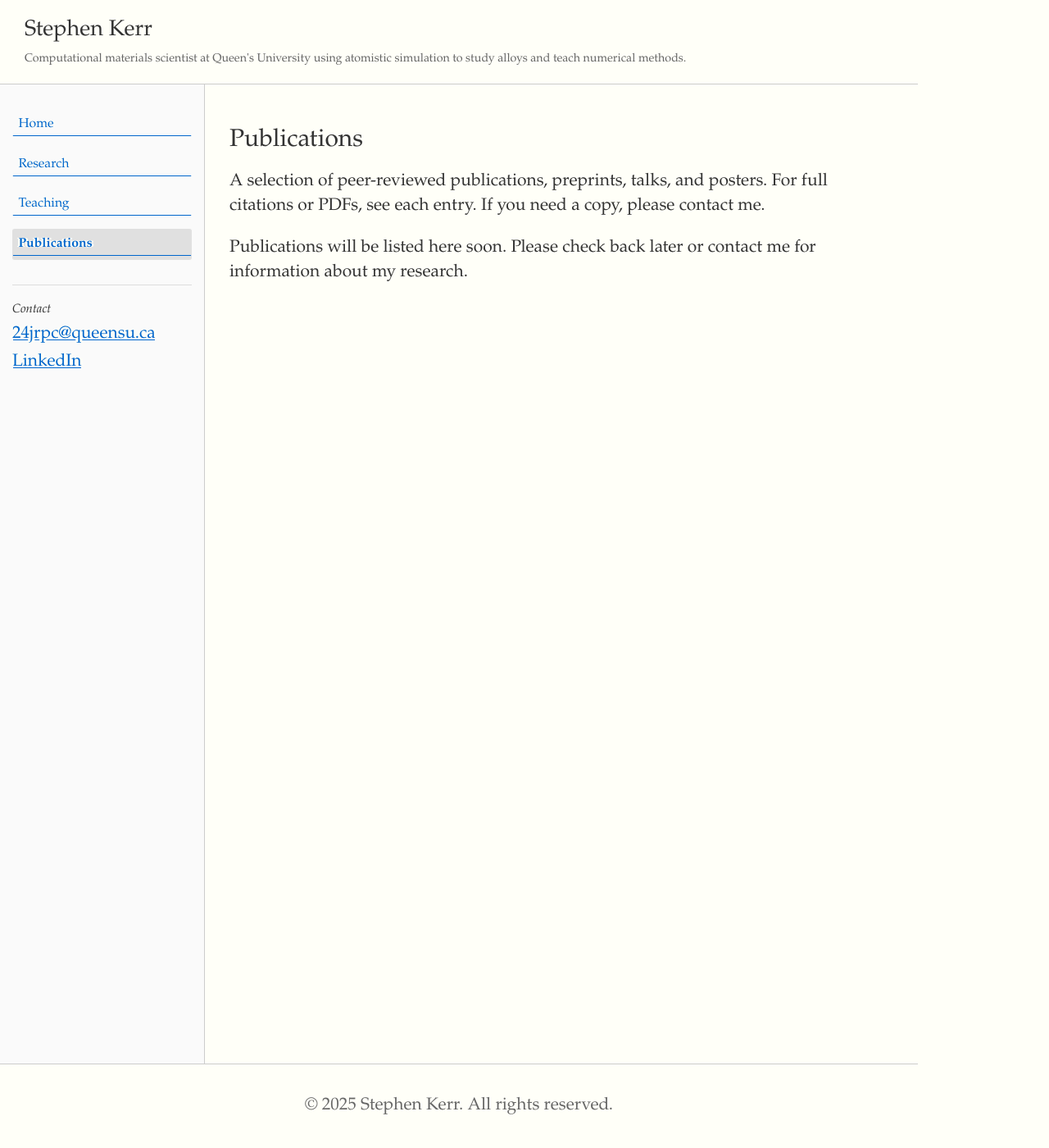
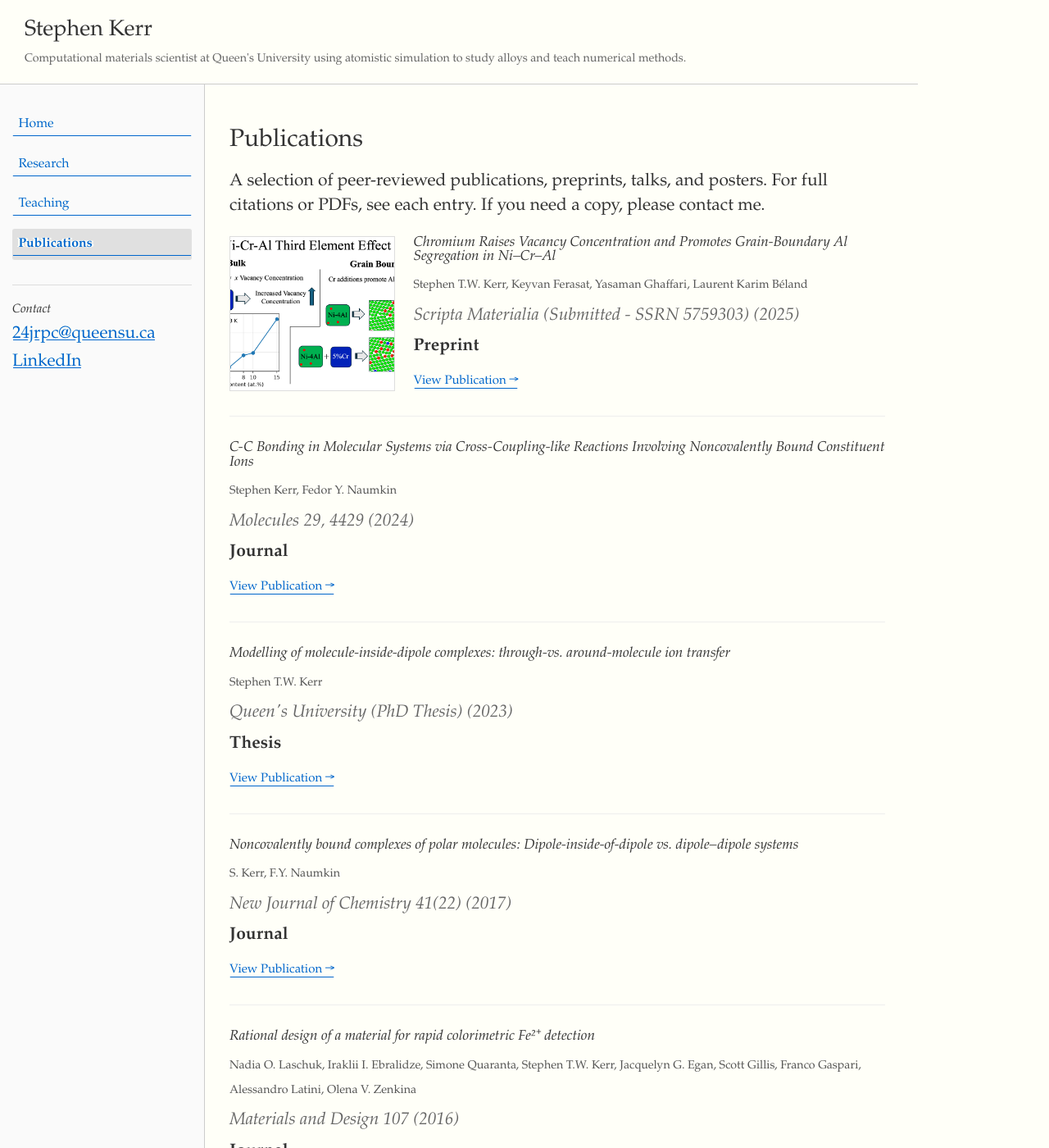
Before and after one commit to Kerrator/WinterAtomics, a Jekyll site: the page built from publications.md, in a window 1280 px wide and 1400 px high. Shown: the whole window at 82% size. Built offline with Jekyll 4.4.1, drawn with Linux system fonts in a browser that asks for light colours; some of the changed text lies outside the part shown.

Commit message:
update 2

```diff
--- a/_data/publications.yml
+++ b/_data/publications.yml
@@ -1,19 +1,38 @@
 # Publications
-# Add your publications here using the format below:
-#
-# - title: "Paper Title"
-#   authors: "Author 1, Author 2, Author 3"
-#   year: 2024
-#   venue: "Conference or Journal Name"
-#   link: "https://example.com/paper-link"
-#   image: "/assets/images/pub-2024-example.png"
-#   type: "journal"  # Options: journal, conference, preprint, poster, talk
-#
-# Example:
-# - title: "Sample Research Paper"
-#   authors: "Stephen Kerr, Co-Author Name"
-#   year: 2024
-#   venue: "International Conference on Example"
-#   link: "https://example.com/sample-paper"
-#   image: "/assets/images/sample-paper.png"
-#   type: "conference"
+# Peer-reviewed publications, preprints, talks, and posters
+
+- title: "Chromium Raises Vacancy Concentration and Promotes Grain-Boundary Al Segregation in Ni–Cr–Al"
+  authors: "Stephen T.W. Kerr, Keyvan Ferasat, Yasaman Ghaffari, Laurent Karim Béland"
+  year: 2025
+  venue: "Scripta Materialia (Submitted - SSRN 5759303)"
+  link: "/assets/pdfs/kerr-2025-scripta-cr-vacancy.pdf"
+  image: "/assets/images/graphical-abstract-cr-vacancy.png"
+  type: "preprint"
+
+- title: "C-C Bonding in Molecular Systems via Cross-Coupling-like Reactions Involving Noncovalently Bound Constituent Ions"
+  authors: "Stephen Kerr, Fedor Y. Naumkin"
+  year: 2024
+  venue: "Molecules 29, 4429"
+  link: "/assets/pdfs/kerr-2024-molecules-c-c-bonding.pdf"
+  type: "journal"
+
+- title: "Modelling of molecule-inside-dipole complexes: through-vs. around-molecule ion transfer"
+  authors: "Stephen T.W. Kerr"
+  year: 2023
+  venue: "Queen's University (PhD Thesis)"
+  link: "/assets/pdfs/kerr-thesis.pdf"
+  type: "thesis"
+
+- title: "Noncovalently bound complexes of polar molecules: Dipole-inside-of-dipole vs. dipole–dipole systems"
+  authors: "S. Kerr, F.Y. Naumkin"
+  year: 2017
+  venue: "New Journal of Chemistry 41(22)"
+  link: "/assets/pdfs/kerr-2017-njc-noncovalent-complexes.pdf"
+  type: "journal"
+
+- title: "Rational design of a material for rapid colorimetric Fe²⁺ detection"
+  authors: "Nadia O. Laschuk, Iraklii I. Ebralidze, Simone Quaranta, Stephen T.W. Kerr, Jacquelyn G. Egan, Scott Gillis, Franco Gaspari, Alessandro Latini, Olena V. Zenkina"
+  year: 2016
+  venue: "Materials and Design 107"
+  link: "/assets/pdfs/kerr-2016-materials-design-fe-detection.pdf"
+  type: "journal"
```
Also changed, not shown: assets/images/graphical-abstract-cr-vacancy.png (renamed from assets/images/Graphical Abstract Cr Raises Vacancy Consentration:Promotes GB Segregation.png), 9 other files.
